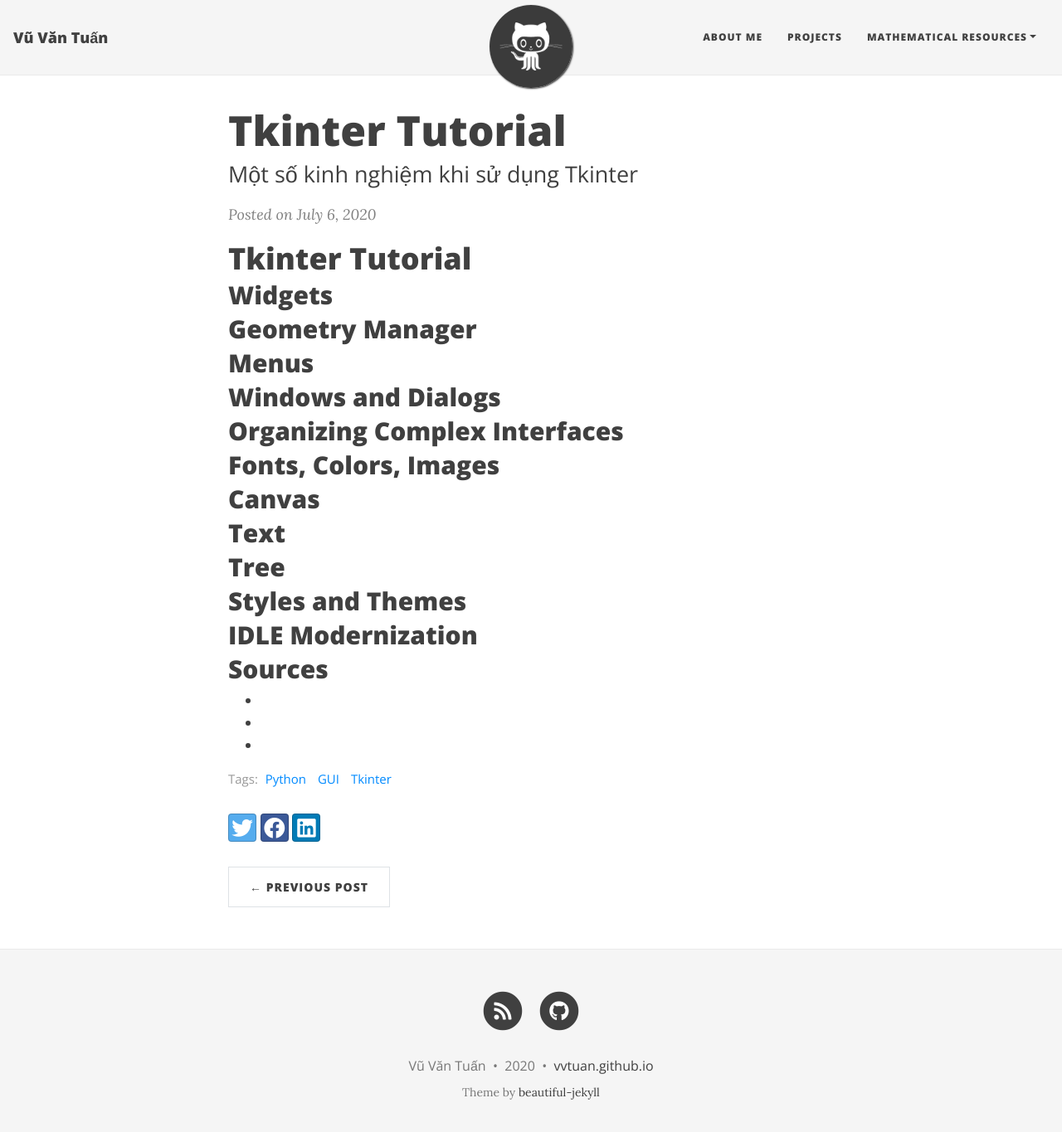
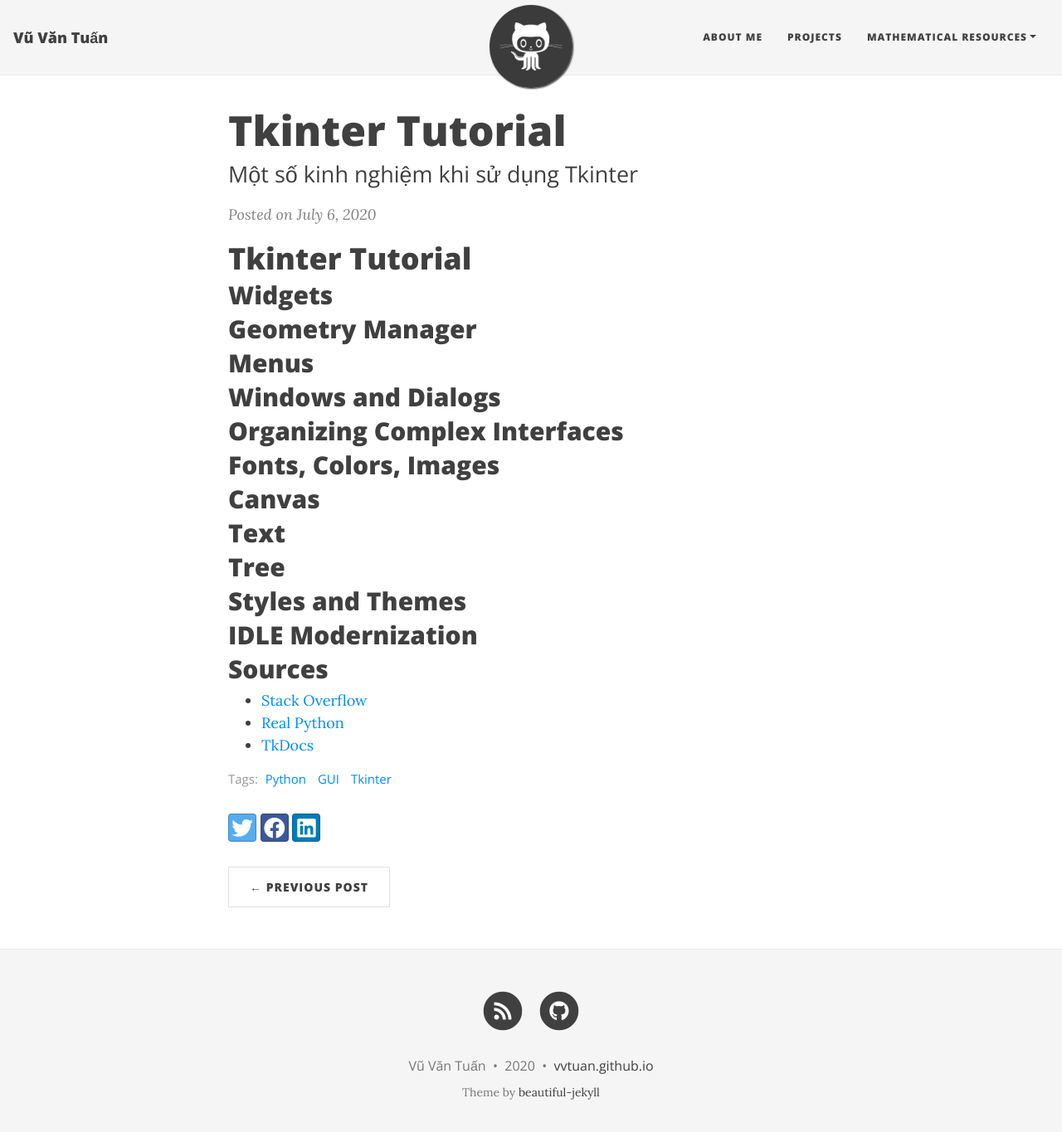
Before and after one commit to vvtuan/vvtuan.github.io, a Jekyll site: the page built from _posts/2020-07-06-tkinter-tutorial.md, in a window 1280 px wide and 1378 px high. Shown: the top 1365 px of the window at 83% size. Built offline with Jekyll 4.4.1, drawn with Linux system fonts in a browser that asks for light colours; nearby versions of some CDN libraries.

Commit message:
Update 2020-07-06-tkinter-tutorial.md

```diff
--- a/_posts/2020-07-06-tkinter-tutorial.md
+++ b/_posts/2020-07-06-tkinter-tutorial.md
@@ -33,6 +33,6 @@ tags: [Python, GUI, Tkinter]
 
 ## Sources
 
-- [](https://stackoverflow.com/)
-- [](https://realpython.com/python-gui-tkinter/)
-- [](https://tkdocs.com/index.html)
+- [Stack Overflow](https://stackoverflow.com/)
+- [Real Python](https://realpython.com/python-gui-tkinter/)
+- [TkDocs](https://tkdocs.com/index.html)
```
